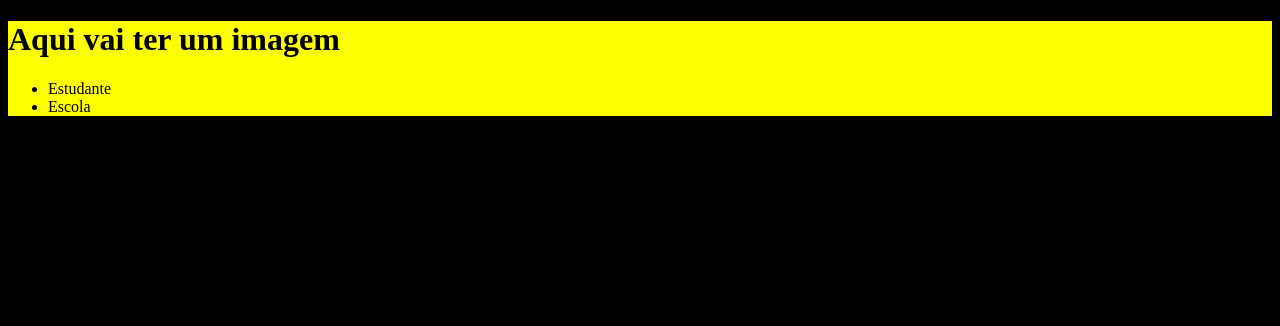
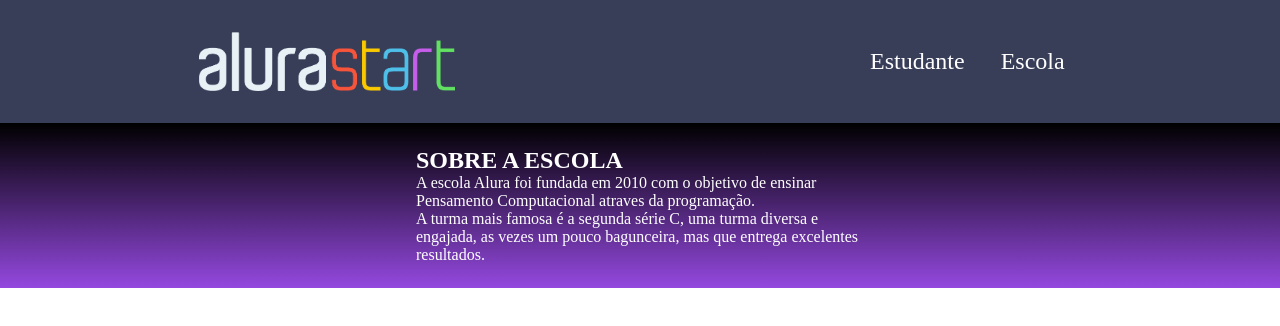
Before and after one commit to marianagomes1234/SiteEscola, a plain HTML site: page index.html in a window 1280 px wide. Drawn offline with Linux system fonts and the light colour scheme.

Commit message:
Add files via upload

```diff
--- a/index.html
+++ b/index.html
@@ -1,19 +1,28 @@
 <!DOCTYPE html>
-<html>
+<html lang="en">
 <head>
-	<meta charset="utf-8">
-	<meta name="viewport" content="width=device-width, initial-scale=1">
-	<title> Site da minha escola </title>
-	<link rel="stylesheet" type="text/css" href="style.css">
+    <meta charset="UTF-8">
+    <meta http-equiv="X-UA-Compatible" content="IE=edge">
+    <meta name="viewport" content="width=device-width, initial-scale=1.0">
+    <title>Document</title>
+    <link rel="stylesheet" href="style.css">
 </head>
 <body>
-	<header>
-		<h1> Aqui vai ter um imagem</h1>
-		<ul>
-			<li> Estudante</li>
-			<li> Escola </li>
-		</ul>
-	</header>
+    <header class="cabecalho">
+     <img src="img/alurastart.png" alt="logo da alura" class="cabecalho-imagem">
+     <ul class="cabecalho-lista">
+         <li class="cabecalho-lista-item"> Estudante </li>
+        <li class="cabecalho-lista-item"> Escola    </li>
+     </ul>
+     </header>
 
+     <section class="escola">
+        <div class="escola-conteudo">
+            <h2 class="escola-titulo"> SOBRE A ESCOLA </h2>
+            <p class="escola-texto-um"> A escola Alura foi fundada em 2010 com o objetivo de ensinar Pensamento Computacional atraves da programação. </p>
+            <p class="escola-texto-dois"> A turma mais famosa é a segunda série C, uma turma diversa e engajada, as vezes um pouco bagunceira, mas que entrega excelentes resultados. </p>
+       <img src="
+        </div>
+     </section>
 </body>
 </html>
--- a/style.css
+++ b/style.css
@@ -1,7 +1,49 @@
-body{
-	background-color: black;
+.cabecalho {
+    background-color: #383D58;
+    color: white;
+    display: flex;
+    justify-content: space-around;
+    align-items: center;
+    padding: 24px 0;
 }
 
-header{
-	background-color: yellow;
+.cabecalho-imagem{
+    width: 20%;
 }
+
+.cabecalho-lista-item{
+    display: inline-block;
+    margin: 0 16px;
+    padding: 24px 0;
+    font-size: 24px;
+}
+
+* {
+    margin: 0;
+    padding: 0;
+}
+
+.escola-imagem{
+    width: 25%;
+}
+
+.escola{
+    background-image: linear-gradient(#000000,#751212);
+    color: white;
+}
+
+.escola{
+    background-image: linear-gradient(#000000,#9448df);
+    color:white;
+    display: flex;
+    justify-content: center;
+    align-items: center;
+    padding: 24px 0;
+}
+.escola-conteudo{
+    width: 35%;
+}
+
+escola-titulo {
+    padding: 24px 0;
+}
```
Also changed, not shown: img/Cat with a witch hat-bro.png (added), img/alurastart.png (added).
